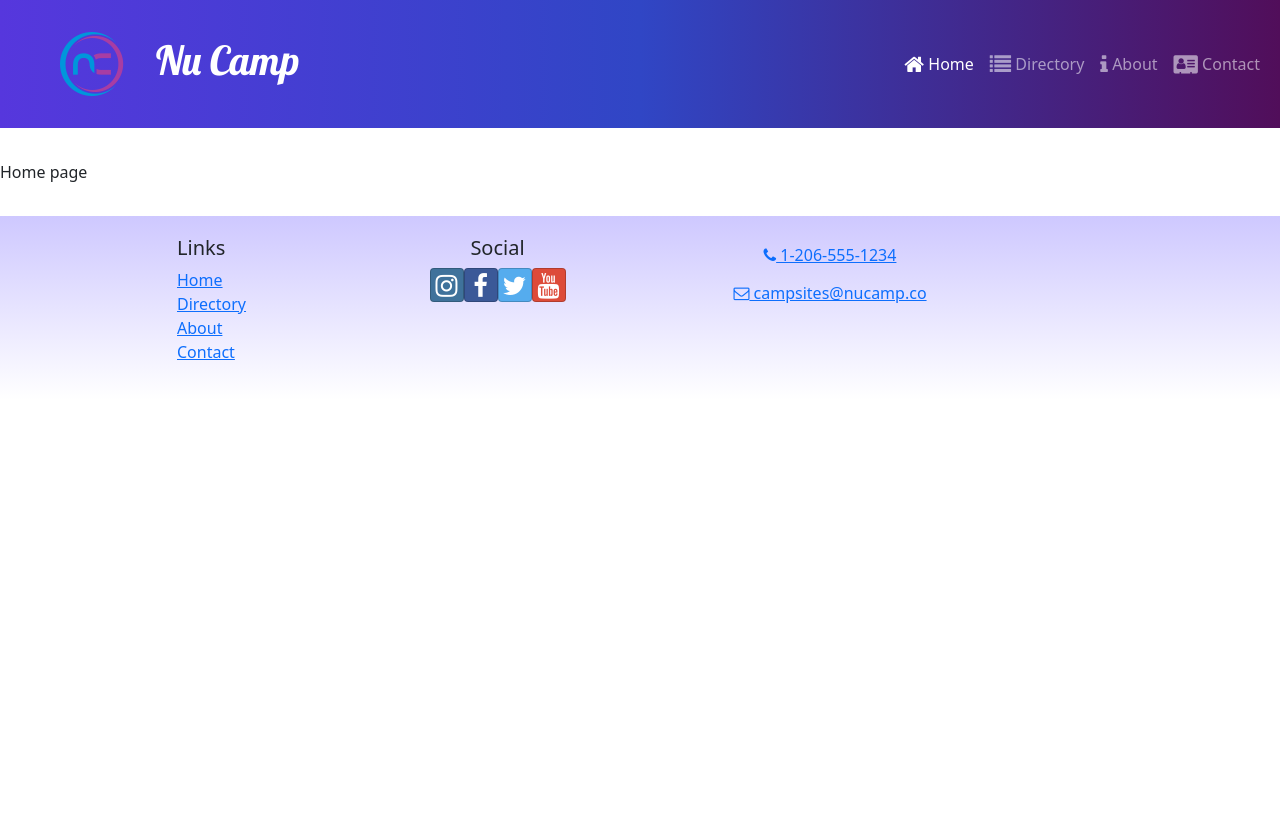
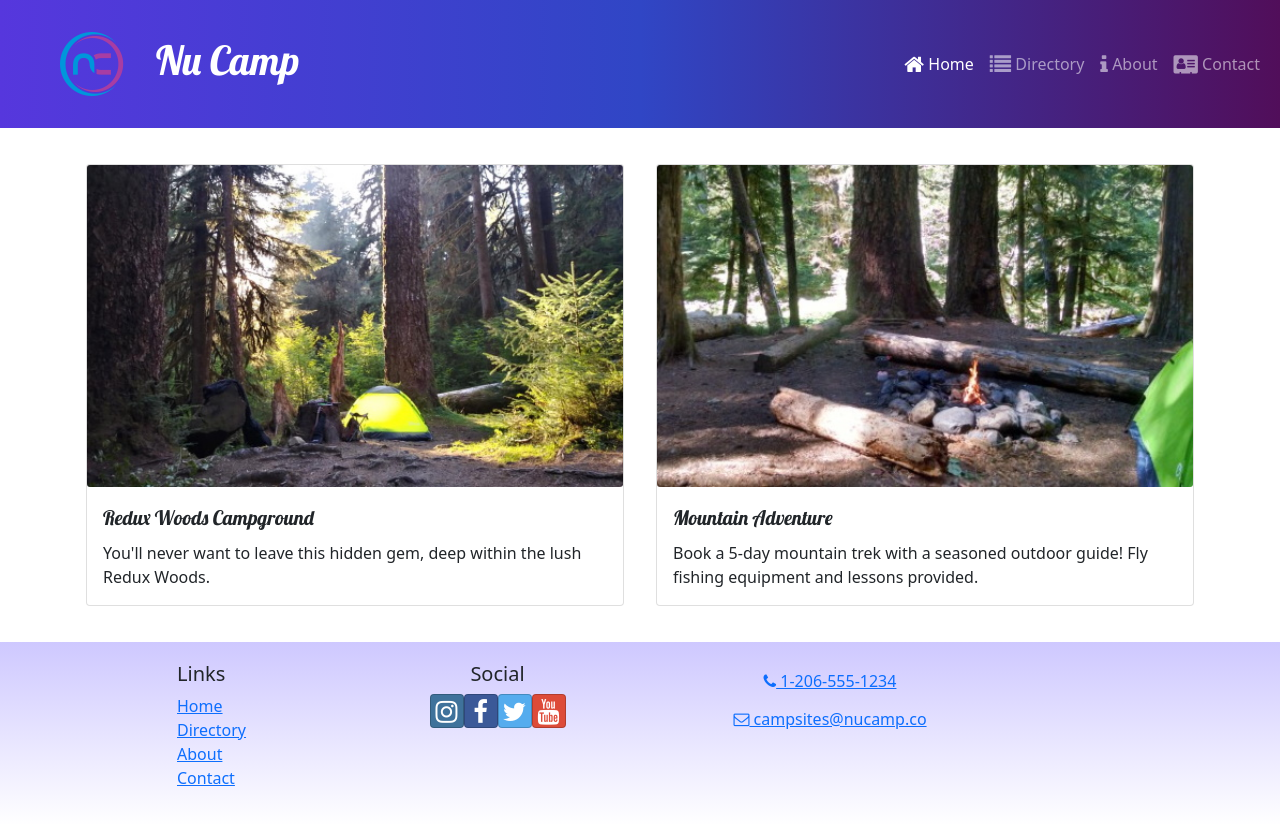
Before and after one commit to E9-P8/CampingSite_React, a React (Create React App) app: page / in a window 1280 px wide. Before the commit the page ends 800 px from the top, so only its background shows below. Built offline with nearby package versions, Linux system fonts and the light colour scheme.

Commit message:
Homepage Display

```diff
--- a/src/features/campsites/campsitesSlice.js
+++ b/src/features/campsites/campsitesSlice.js
@@ -11,3 +11,7 @@
 export const selectCampsiteById = (id) => {
   return CAMPSITES.find((campsite) => campsite.id === id);
 };
+
+export const selectFeaturedCampsite = () => {
+  return CAMPSITES.find((campsite) => campsite.featured);
+};
--- /dev/null
+++ b/src/features/display/DisplayCard.js
@@ -0,0 +1,16 @@
+import { Card, CardImg, CardText, CardBody, CardTitle } from "reactstrap";
+
+const DisplayCard = ({ item }) => {
+  const { image, name, description } = item;
+  return (
+    <Card>
+      <CardImg src={image} alt={name} />
+      <CardBody>
+        <CardTitle>{name}</CardTitle>
+        <CardText>{description}</CardText>
+      </CardBody>
+    </Card>
+  );
+};
+
+export default DisplayCard;
--- /dev/null
+++ b/src/features/display/DisplayList.js
@@ -0,0 +1,22 @@
+import { Col, Row } from "reactstrap";
+import DisplayCard from "./DisplayCard";
+import { selectFeaturedCampsite } from "../campsites/campsitesSlice";
+import { selectFeaturedPromotion } from "../promotions/promotionsSlice";
+
+const DisplayList = () => {
+  const items = [selectFeaturedCampsite(), selectFeaturedPromotion()];
+
+  return (
+    <Row>
+      {items.map((item, idx) => {
+        return (
+          <Col md className="m-1" key={idx}>
+            <DisplayCard item={item} />
+          </Col>
+        );
+      })}
+    </Row>
+  );
+};
+
+export default DisplayList;
--- /dev/null
+++ b/src/features/promotions/promotionsSlice.js
@@ -0,0 +1,5 @@
+import { PROMOTIONS } from "../../app/shared/PROMOTIONS";
+
+export const selectFeaturedPromotion = () => {
+  return PROMOTIONS.find((promotion) => promotion.featured);
+};
--- a/src/pages/HomePage.js
+++ b/src/pages/HomePage.js
@@ -1,9 +1,15 @@
 // per scrivere la struttura in automatico usare rafce
 
 import React from "react";
+import { Container } from "reactstrap";
+import DisplayList from "../features/display/DisplayList";
 
 const HomePage = () => {
-  return <div>Home page</div>;
+  return (
+    <Container>
+      <DisplayList />
+    </Container>
+  );
 };
 
 export default HomePage;
```
